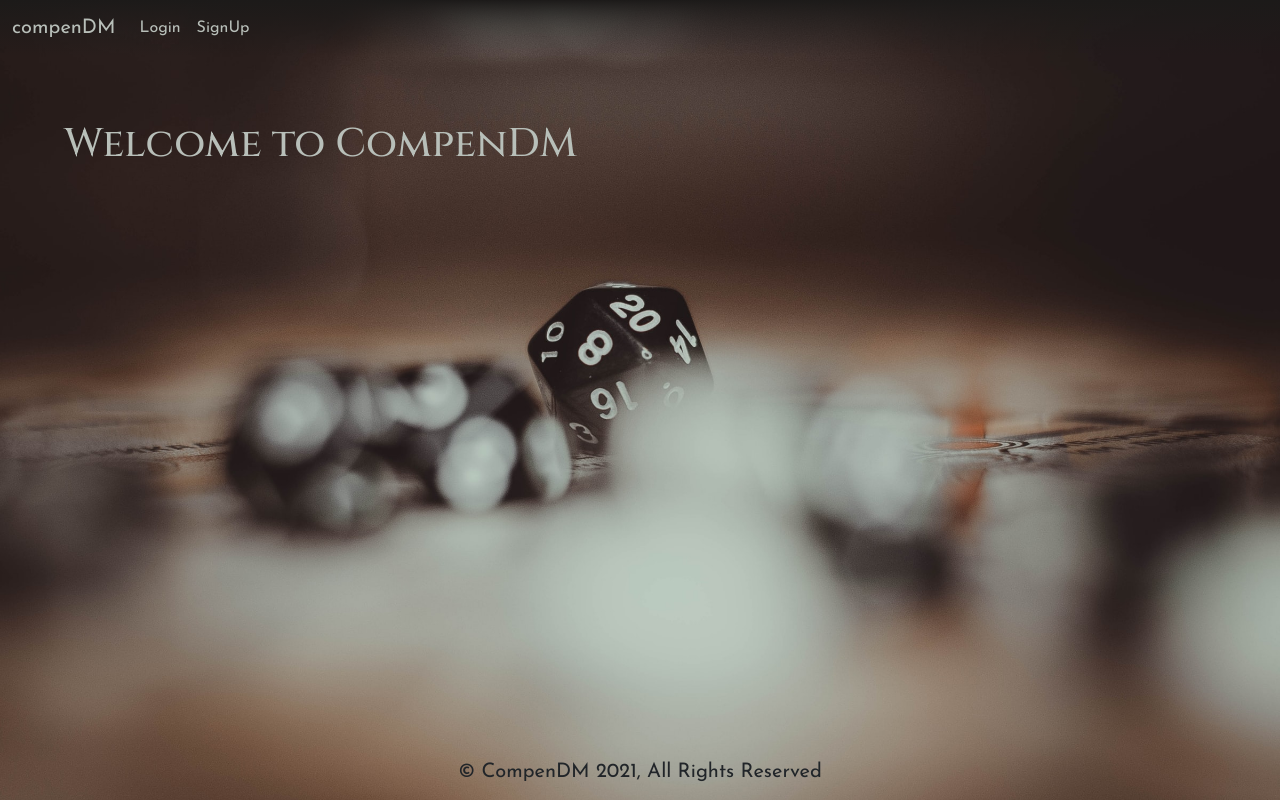
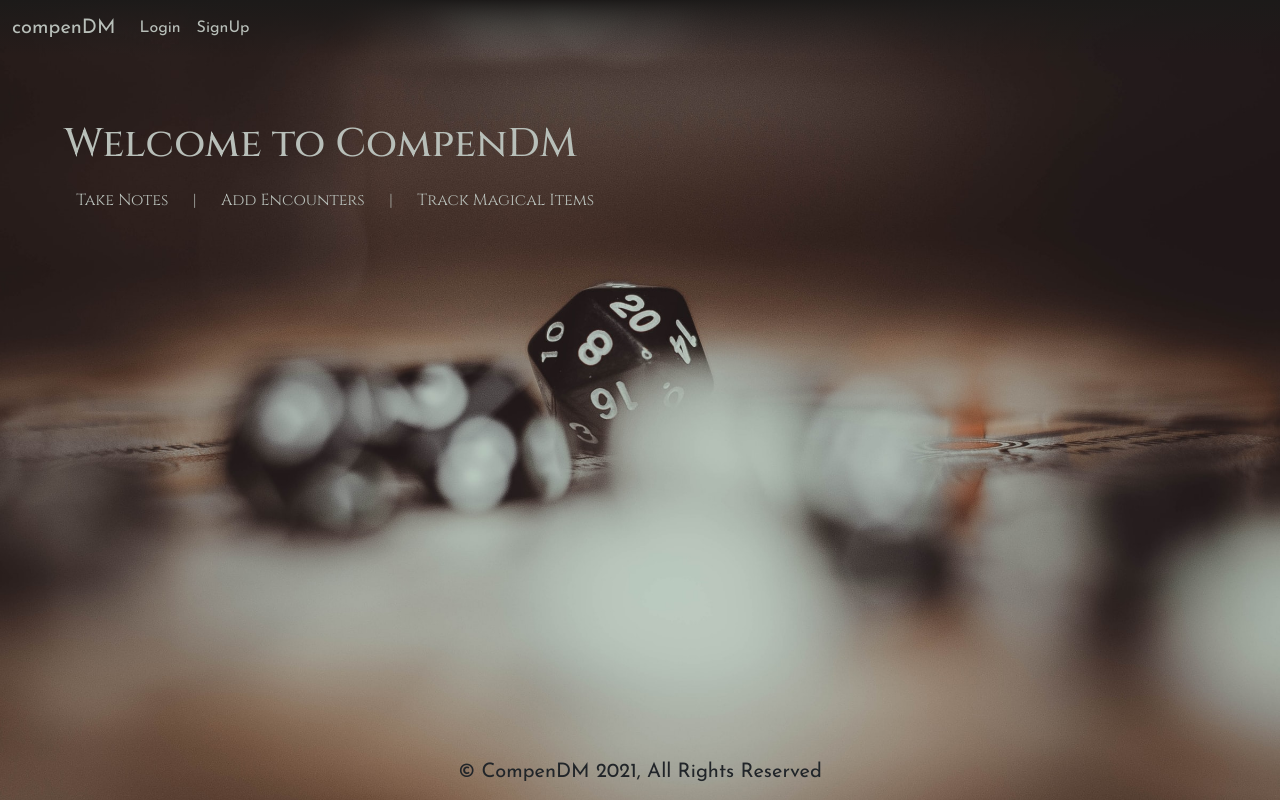
Before and after one commit to charlenebatiste/compenDM, a Django app: page / in a window 1280 px wide. Run offline with Django 3.2, Linux system fonts and the light colour scheme.

Commit message:
added animations to the homepage

```diff
--- a/main_app/static/profile.css
+++ b/main_app/static/profile.css
@@ -59,3 +59,8 @@
 img{
     width: 40%;
 }
+
+.no_data{
+    text-align: center;
+    font-style: italic;
+}
--- a/main_app/static/style.css
+++ b/main_app/static/style.css
@@ -1,3 +1,7 @@
+.index-wrapper{
+    background-color: black;
+}
+
 .footer_text{
     margin: 0;
 }
@@ -32,8 +36,20 @@
 }
 
 .index__header{
-    padding: 5%;
+    padding: 5% 5% 0 5%;
     font-family: 'Cinzel', serif;
+}
+
+.index__subheader{
+    padding-left: 5%;
+    display: flex;
+    flex-wrap: wrap;
+    flex-direction: row;
+}
+.subheader_point{
+    padding: 1%;
+    font-family: 'Cinzel', serif;
+    color: #B8BFB9;
 }
 
 .footer_text{
--- a/main_app/templates/index.html
+++ b/main_app/templates/index.html
@@ -5,6 +5,10 @@
     <meta charset="UTF-8">
     <meta http-equiv="X-UA-Compatible" content="IE=edge">
     <meta name="viewport" content="width=device-width, initial-scale=1.0">
+    {% comment %} animation import {% endcomment %}
+    <link
+    rel="stylesheet"
+    href="https://cdnjs.cloudflare.com/ajax/libs/animate.css/4.1.1/animate.min.css"/>
     {% comment %} bootstrap import {% endcomment %}
     <link href="https://cdn.jsdelivr.net/npm/bootstrap@5.0.2/dist/css/bootstrap.min.css" rel="stylesheet" integrity="sha384-EVSTQN3/azprG1Anm3QDgpJLIm9Nao0Yz1ztcQTwFspd3yD65VohhpuuCOmLASjC" crossorigin="anonymous">
     {% comment %} font imports {% endcomment %}
@@ -15,6 +19,7 @@
     <title>CompenDM</title>
 </head>
     <body>
+    <main class="index-wrapper animate__animated animate__fadeIn animate__slower">
         <div class="index__content">
         <nav class="navbar navbar-expand-lg nav__top">
             <div class="container-fluid">
@@ -43,8 +48,15 @@
             </div>
             </div>
         </nav>
-        <div class="index__info">
-            <h1 class="index__header">Welcome to CompenDM</h1>
+        <div class="index__info ">
+            <h1 class="index__header animate__animated  animate__fadeIn animate__slower animate__delay-2s">Welcome to CompenDM</h1>
+            <div class="index__subheader">
+                <p class="subheader_point animate__animated animate__fadeInUp animate__delay-3s">Take Notes</p>
+                <p class="subheader_point animate__animated animate__fadeInUp animate__delay-3s">|</p>
+                <p class="subheader_point animate__animated animate__fadeInUp animate__delay-4s">Add Encounters</p>
+                <p class="subheader_point animate__animated animate__fadeInUp animate__delay-4s">|</p>
+                <p class="subheader_point animate__animated animate__fadeInUp animate__delay-5s">Track Magical Items</p>
+            </div>
         </div>
         </div>
         <nav class="navbar fixed-bottom nav__bottom">
@@ -52,6 +64,7 @@
                 <div class="navbar-brand footer_text">© CompenDM 2021, All Rights Reserved</div>
             </div>
         </nav>
+        </main>
         <script src="https://cdn.jsdelivr.net/npm/bootstrap@5.0.2/dist/js/bootstrap.bundle.min.js" integrity="sha384-MrcW6ZMFYlzcLA8Nl+NtUVF0sA7MsXsP1UyJoMp4YLEuNSfAP+JcXn/tWtIaxVXM" crossorigin="anonymous"></script>
 </body>
 </html>
--- a/main_app/templates/profile.html
+++ b/main_app/templates/profile.html
@@ -33,7 +33,7 @@
 </div>
 
 {% else %}
-    <p>You have no journals yet.</p>
+    <div class="no_data">You have no journals yet.</div>
     {% endif %}
 
 
```
Also changed, not shown: README.md, main_app/static/assets/homepage.png.
